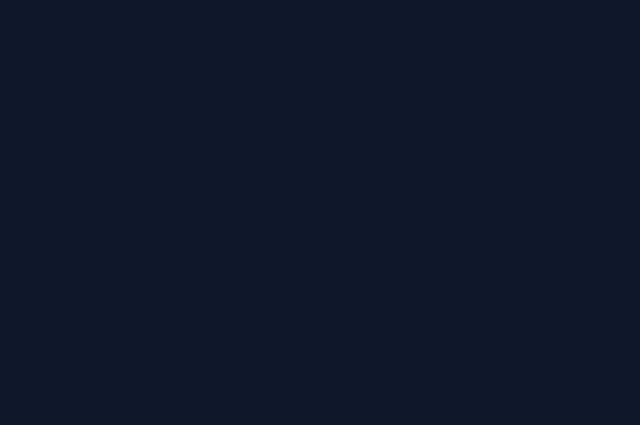
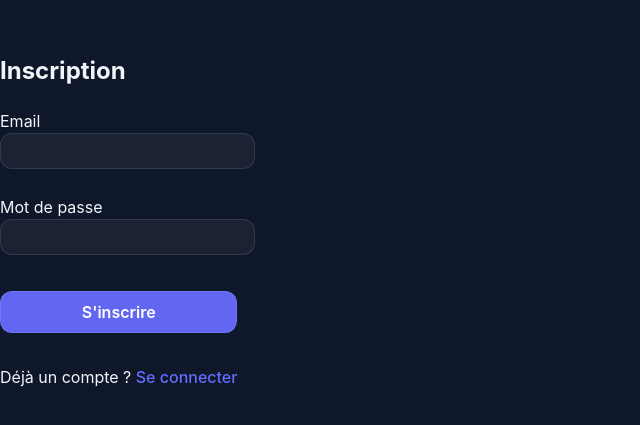
Before and after one commit to UIshfaq/Calories-App, a React app in the folder frontend/: page /register in a window 1280 px wide. Before the commit this address had no page. Shown: the part 181-606 px from the top of the page, without its empty margins (0-640 px from the left). Built offline with nearby package versions, Linux system fonts and the light colour scheme; the HTML template or start-up script is replaced by a standard one.

Commit message:
register coter front fonctionnel

```diff
--- a/frontend/src/App.tsx
+++ b/frontend/src/App.tsx
@@ -4,6 +4,7 @@ import './App.css';
 import {AuthProvider, useAuth} from "./context/AuthContexte.tsx";
 import Login from "./Screen/Login.tsx";
 import type {JSX} from "react";
+import Register from "./Screen/Register.tsx";
 
 const PrivateRoute = ({ children }: { children: JSX.Element }) => {
     const { token } = useAuth();
@@ -17,6 +18,8 @@ function App() {
                 <Routes>
                     {/* Route Publique : La page de Login */}
                     <Route path="/login" element={<Login />} />
+
+                    <Route path="/register" element={<Register />} />
 
                     {/* Route Protégée : Le Dashboard (Ton app de Calories) */}
                     <Route
--- a/frontend/src/Screen/Login.tsx
+++ b/frontend/src/Screen/Login.tsx
@@ -40,6 +40,9 @@ const Login = () => {
                     onChange={(e) => setPassword(e.target.value)}
                 />
                 <button type="submit">Se connecter</button>
+                <button onClick={() => navigate('/register')}>
+                    Pas de compte ?
+                </button>
             </form>
         </div>
     );
--- /dev/null
+++ b/frontend/src/Screen/Register.tsx
@@ -0,0 +1,79 @@
+import { useState } from "react";
+import { useNavigate, Link } from "react-router-dom";
+
+const Register = () => {
+    const [email, setEmail] = useState("");
+    const [password, setPassword] = useState("");
+    const [error, setError] = useState("");
+
+    const navigate = useNavigate();
+
+    const handleSubmit = async (e: React.FormEvent) => {
+        e.preventDefault();
+        setError("");
+
+        try {
+            const response = await fetch('http://localhost:3000/auth/register', {
+                method: 'POST',
+                headers: {
+                    'Content-Type': 'application/json',
+                },
+                body: JSON.stringify({ email, password }),
+            });
+
+            const data = await response.json();
+
+            if (!response.ok) {
+                throw new Error(data.message || "Erreur lors de l'inscription");
+            }
+
+            alert("Compte créé avec succès ! Connectez-vous.");
+            navigate("/login");
+
+        } catch (err: any) {
+            setError(err.message);
+        }
+    };
+
+    return (
+        <div className="login-container">
+            <h2>Inscription</h2>
+
+            {error && <p style={{ color: "red" }}>{error}</p>}
+
+            <form onSubmit={handleSubmit}>
+                <div style={{ marginBottom: '10px' }}>
+                    <label style={{ display: 'block' }}>Email</label>
+                    <input
+                        type="email"
+                        value={email}
+                        onChange={(e) => setEmail(e.target.value)}
+                        required
+                        style={{ width: '100%', padding: '8px' }}
+                    />
+                </div>
+
+                <div style={{ marginBottom: '10px' }}>
+                    <label style={{ display: 'block' }}>Mot de passe</label>
+                    <input
+                        type="password"
+                        value={password}
+                        onChange={(e) => setPassword(e.target.value)}
+                        required
+                        style={{ width: '100%', padding: '8px' }}
+                    />
+                </div>
+
+                <button type="submit" style={{ width: '100%', padding: '10px', marginTop: '10px' }}>
+                    S'inscrire
+                </button>
+            </form>
+
+            <p style={{ marginTop: '20px' }}>
+                Déjà un compte ? <Link to="/login">Se connecter</Link>
+            </p>
+        </div>
+    );
+};
+
+export default Register;
--- a/frontend/src/components/Dashboard.tsx
+++ b/frontend/src/components/Dashboard.tsx
@@ -2,8 +2,11 @@ import { CalorieProvider } from '../context/CalorieContext';
 import CaloriesBilan from './CaloriesBilan';
 import CaloriesForm from './CaloriesEntriesForm'; // Vérifie bien l'extension .tsx ou .jsx
 import CaloriesList from './CaloriesList';
+import {useAuth} from "../context/AuthContexte.tsx";
 
 const Dashboard = () => {
+    const { logout } = useAuth();
+
     return (
         // Le Provider est ici : il aura accès au Token de l'utilisateur connecté
         <CalorieProvider>
@@ -27,6 +30,7 @@ const Dashboard = () => {
                         <h2>Historique</h2>
                         <CaloriesList />
                     </div>
+                    <button onClick={logout}> Se deconnecter</button>
                 </div>
             </div>
         </CalorieProvider>
```
